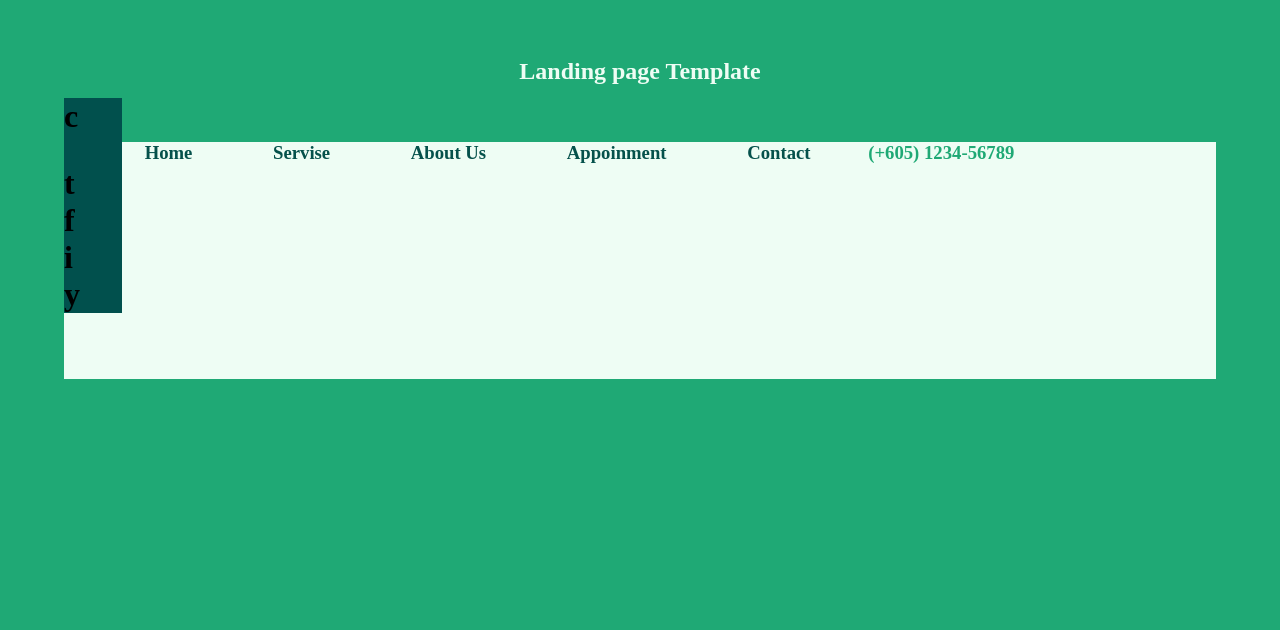
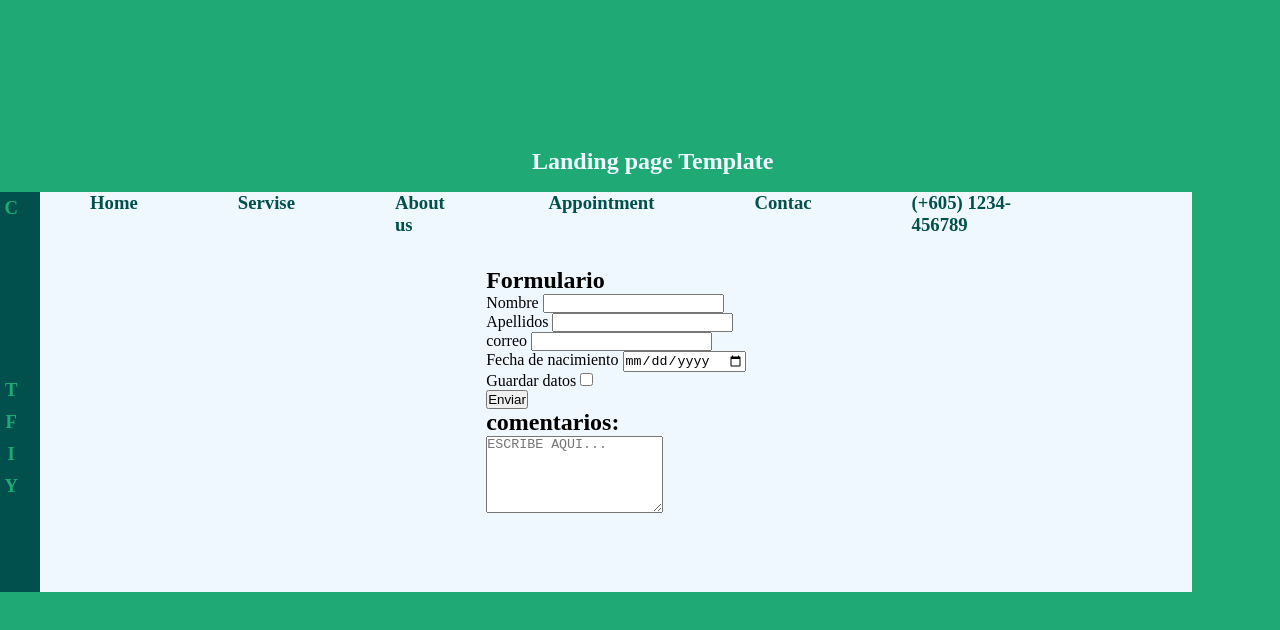
Before and after one commit to LuFeGoRO/landing_page, a plain HTML site: page index.html in a window 1280 px wide. Drawn offline with Linux system fonts and the light colour scheme.

Commit message:
landig page

```diff
--- a/index.html
+++ b/index.html
@@ -1,34 +1,113 @@
 <!DOCTYPE html>
 <html lang="en">
+
 <head>
     <meta charset="UTF-8">
     <meta name="viewport" content="width=device-width, initial-scale=1.0">
     <link rel="stylesheet" href="style.css">
     <title>Document</title>
 </head>
+
 <body>
     <h2>Landing page Template</h2>
     <main>
-        <nav>
-            <ul class="barra_superior">
-                <li><h3>Home</h3></li>
-                <li><h3>Servise</h3></li>
-                <li><h3>About Us</h3></li>
-                <li><h3>Appoinment</h3></li>
-                <li><h3>Contact</h3></li>
-                <li><h3>(+605) 1234-56789</h3></li>
 
-            </ul>
+        <header>
+
+            <nav class="barra_lateral">
+                <ul>
+                    <li>
+                        <h3>C</h3>
+                    </li>
+                       <li> <h3>T</h3></li>
+                    <li>
+                        <h3>F</h3>
+                    </li>
+                    <li>
+                        <h3>I</h3>
+                    </li>
+                    <li>
+                        <h3>Y</h3>
+                    </li>
+
+                </ul>
+
+            </nav>
+
+            <div class="cabecera">
+                <div class="barra_superior">
+                    <h3>Home</h3>
+
+                    <h3>Servise </h3>
+
+
+                    <h3>About us</h3>
+
+
+
+                    <h3>Appointment</h3>
+
+
+                    <h3>Contac</h3>
+
+                    <h3>(+605) 1234-456789</h3>
+
+                </div>
+                <div>
+
+
+                </div>
+
+
+            </div>
+
+
+        </header>
+
         </nav>
-       <div class="barra_lateral">
-        <h1>c</h1>
-        <h1>t</h1>
-        <h1>f</h1>
-        <h1>i</h1>
-        <h1>y</h1>
-       </div>
-        <section class="content">
-        <div class="card"></div></section>
+        <section class="cuerpo">
+            <div class="comillas">
+                <form action="">
+        <h1>Formulario</h1>
+        <div class="form-group">
+            <label for="Nombre">Nombre</label>
+            <input type="text" id="Nombre" required>
+        </div>
+         <div class="form-group">
+            <label for="apellido">Apellidos</label>
+            <input type="text" id="apellido" required>
+        </div>
+        <div class="form-group">
+            <label for="correo">correo</label>
+            <input type="email" id="correo" maxlength="20" required>
+        </div>
+         <div class="form-group">
+            <label for="Fecha">Fecha de nacimiento</label>
+            <input type="date" id="documenti" required>
+
+        </div>
+        <div class="form-group">
+            <label for="datos">Guardar datos
+                <input type="checkbox" id="datos">
+
+        </div>
+        <button>Enviar</button>
+        <div class="uni">
+            <label for="comen">
+                <h1>comentarios:</h1>
+            </label>
+            <textarea name="comentarios" rows="5" col="40" placeholder="ESCRIBE AQUI..." id="comenentarios"></textarea>
+        </div>
+    </form>
+            </div>
+
+
+
+
+
+        </section>
     </main>
+
 </body>
+
 </html>
--- a/style.css
+++ b/style.css
@@ -4,60 +4,140 @@
     padding: 0;
     box-sizing: border-box;
 }
-body{
+body {
+    /*
+    porgo como fondo un color verde
+   margo el contenido al centro de la pagina
+    establesco el ancho de la pagina
+   establesco la altura de la pagina
+    */
     background-color: #1fa975;
-    max-width: 90vw;
-    max-height: 80vh;
+    max-width: 1200px;
+    max-height: 1000px;
     margin: 0 auto;
-}
- main{
-    background-color: rgb(238 253 244);
-    width: 100%;
-    height: auto;
- }
- h2{
-    margin: 5%;
-    text-align: center;
-    color:  rgb(238 253 244);
- }
-
-.barra_superior{
-    display: flex;
-    list-style: none;
-    margin: 0;
-    position: relative;
 
 }
-.barra_superior>li{
+h2{
+    /*
+    uso display flex para centrar el contenido
+    establesco un espacio interno de 20 pixeles
+    pongo un fondo azul claro
+    establesco el ancho al 85%
+    y la altura al 100%
+    */
 
-    color:#05514b ;
+    margin: 10% auto;
+    justify-content: center;
+    align-items: center;
+    padding: 20px;
+    color: aliceblue;
+    left: 40%;
+
+    position: fixed;
 }
-.barra_superior>li:nth-child(1){
-    margin-left: 7%;
+main{
+    /*
+    uso display flex para centrar el contenido
+    establesco un espacio interno de 20 pixeles
+    pongo un fondo azul claro
+    establesco el ancho al 85%
+    y la altura al 100%
+    */
+    margin: 15% auto;
+    display: flex;
+    justify-content: center;
+    align-items: center;
+    padding: 20px;
+   background-color: aliceblue;
+     width: 90%;
+    height: 50%;
+    position: fixed;
 }
-.barra_superior>li:nth-child(2){
-    margin-left: 7%;
+.cabecera {
+    /*
+uso display flex para que el contenido salga un boton al lado del otro
+centro los botones
+pongo un espacio interno de 10 pixeles
+establezco el ancho al 90%
+y la altura al 100%
+    */
+    display: block;
+    margin: 0 auto;
+    padding: 0;
+    width: 90%;
+    height: 0;
+    top: 0;
+    position: absolute;
+    right: 10%;
 }
-.barra_superior>li:nth-child(3){
-    margin-left: 7%;
+.cabecera>.barra_superior {
+    /*
+    establezco un margen a los lados de 10 pixeles
+    uso display flex para centrar el contenido
+    pongo un espacio interno de 10 pixeles
+    centro el contenido
+    */
+    display: flex;
+    justify-content: center;
+    align-items: center;
 }
-.barra_superior>li:nth-child(4){
-    margin-left: 7%;
+.cabecera>.barra_superior>h3 {
+    /*
+    establezco un margen a los lados de 10 pixeles
+    uso display flex para centrar el contenido
+    pongo un espacio interno de 10 pixeles
+    centro el contenido
+    */
+    color: #01504d;
+    margin: 0 10px;
+    padding: 0 40px;
+    cursor: pointer;
+    margin-bottom: auto;
 }
-.barra_superior>li:nth-child(5){
-    margin-left: 7%;
+
+.barra_lateral {
+    /*establece el margen el modo oculto y
+     la poscicion de la barra lateral*/
+    background-color: #01504d;
+    color: white;
+    position: absolute;
+    margin: 0;
+    right: 100%;
+    width: 5%;
+    top: 0;
+
+    height: 100%;
 }
-.barra_superior>li:nth-child(6){
-    color:#1fa975;
-    margin-left: 5% ;
+
+.barra_lateral>ul{/*
+    quito los puntos de la lista
+    quito el espacio interno
+    quito el margen
+    */
+    list-style: none;
+    padding: 0;
+    margin: 0;
 }
-.barra_lateral{
-    background-color: #01504d;
-    width: 5%;
-    position: relative;
-    top: -66px;
+.barra_lateral>ul>li{
+    padding: 5px 0;
+    color: #1fa975;
+    cursor: pointer;
+    text-align: center;
+
 }
-.barra_lateral>h1:nth-child(2){
+.barra_lateral>ul>li:nth-child(2){
+    /*establezco un margen superior de 200 pixeles*/
+    margin-top: 150px;
+}
+.barra_lateral>ul>li:hover{
 
-    margin-top: 30px;
+    padding: 10px;
 }
+
+
+.barra_superior>h3:hover{
+    background-color: #1fa975;
+    color: white;
+    border-radius: 10px;
+    padding: 5px;
+}
```
